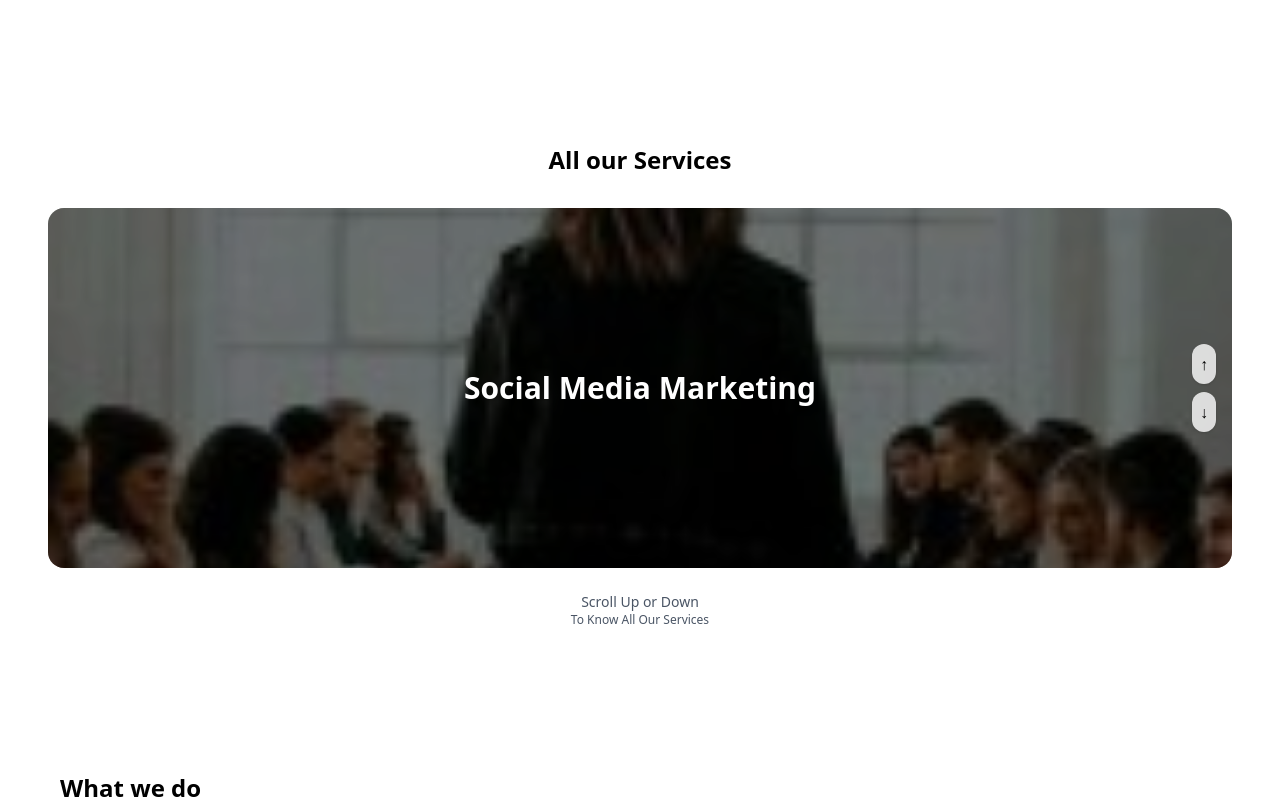
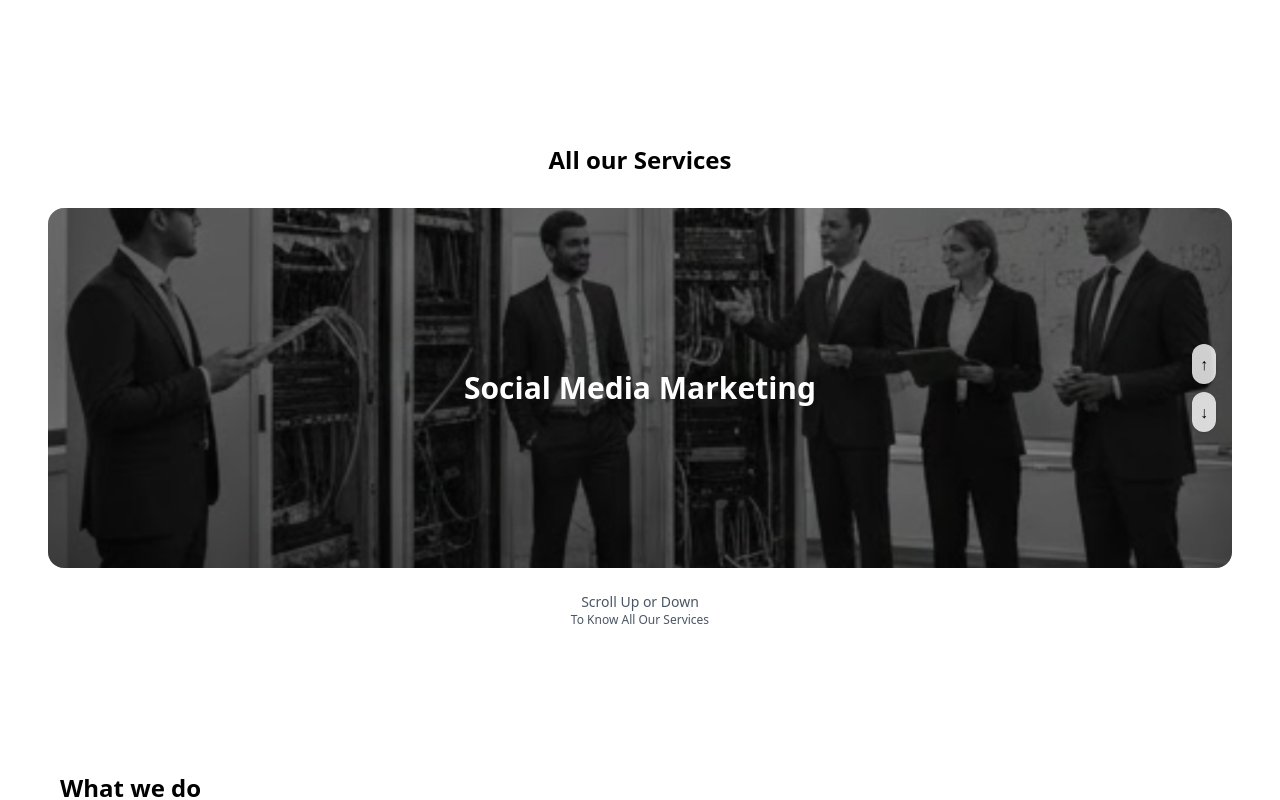
Before and after one commit to Vaibhav8075/PSAI-Project, a React (Vite) app: page / in a window 1280 px wide. Shown: the top 800 px of the page. Built offline with nearby package versions, Linux system fonts and the light colour scheme.

Commit message:
Add services hero and what we do sections

```diff
--- a/src/components/ServicesHero.jsx
+++ b/src/components/ServicesHero.jsx
@@ -3,31 +3,31 @@ import React, { useState } from "react";
 const services = [
   {
     title: "Social Media Marketing",
-    image: "src/assets/sa-1.jpg",
+    image: "src/assets/images/scroll1.png",
   },
   {
     title: "Web Design",
-    image: "src/assets/sa-2.jpg",
+    image: "src/assets/images/scroll2.png",
   },
   {
     title: "System Integration",
-    image: "src/assets/sa-3.jpg",
+    image: "src/assets/images/scroll7.png",
   },
   {
     title: "Staff Augmentation",
-    image: "src/assets/sa-1.jpg",
+    image: "src/assets/images/scroll3.png",
   },
   {
     title: "Software Development",
-    image: "src/assets/sa-1.jpg",
+    image: "src/assets/images/scroll4.png",
   },
   {
     title: "Training & Upskilling",
-    image: "src/assets/sa-1.jpg",
+    image: "src/assets/images/scroll5.png",
   },
   {
     title: "Hardware Maintenance",
-    image: "src/assets/sa-1.jpg",
+    image: "src/assets/images/scroll6.png",
   },
 ];
 
```
